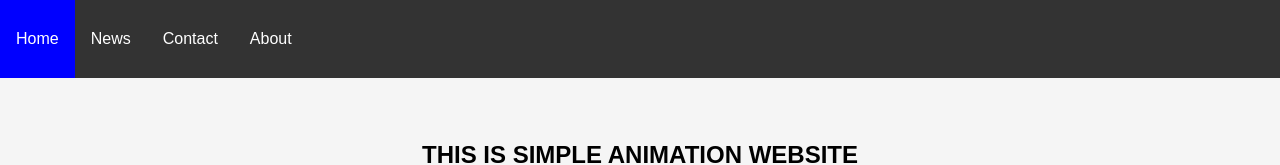
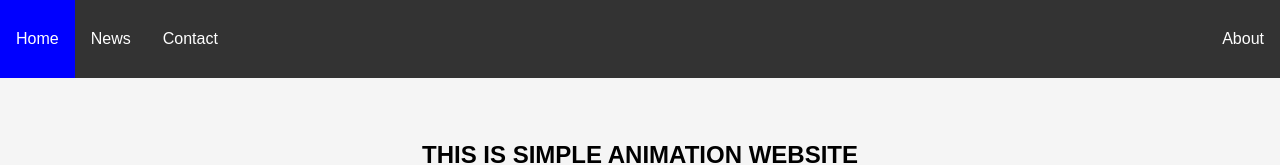
Before and after one commit to Pheonixdeveloper/new-site-, a plain HTML site: page index.html in a window 1280 px wide. Shown: the top 165 px of the page. Drawn offline with nearby package versions, Linux system fonts and the light colour scheme.

Commit message:
Update index.html

```diff
--- a/index.html
+++ b/index.html
@@ -13,7 +13,7 @@
         <li><a href="#home">Home</a></li>
         <li><a href="#news">News</a></li>
         <li><a href="#contact">Contact</a></li>
-        <li style="float:left"><a class="active" href="#about">About</a></li>
+        <li style="float:right"><a class="active" href="#about">About</a></li>
       </ul>
   </nav>
   </header>
```
